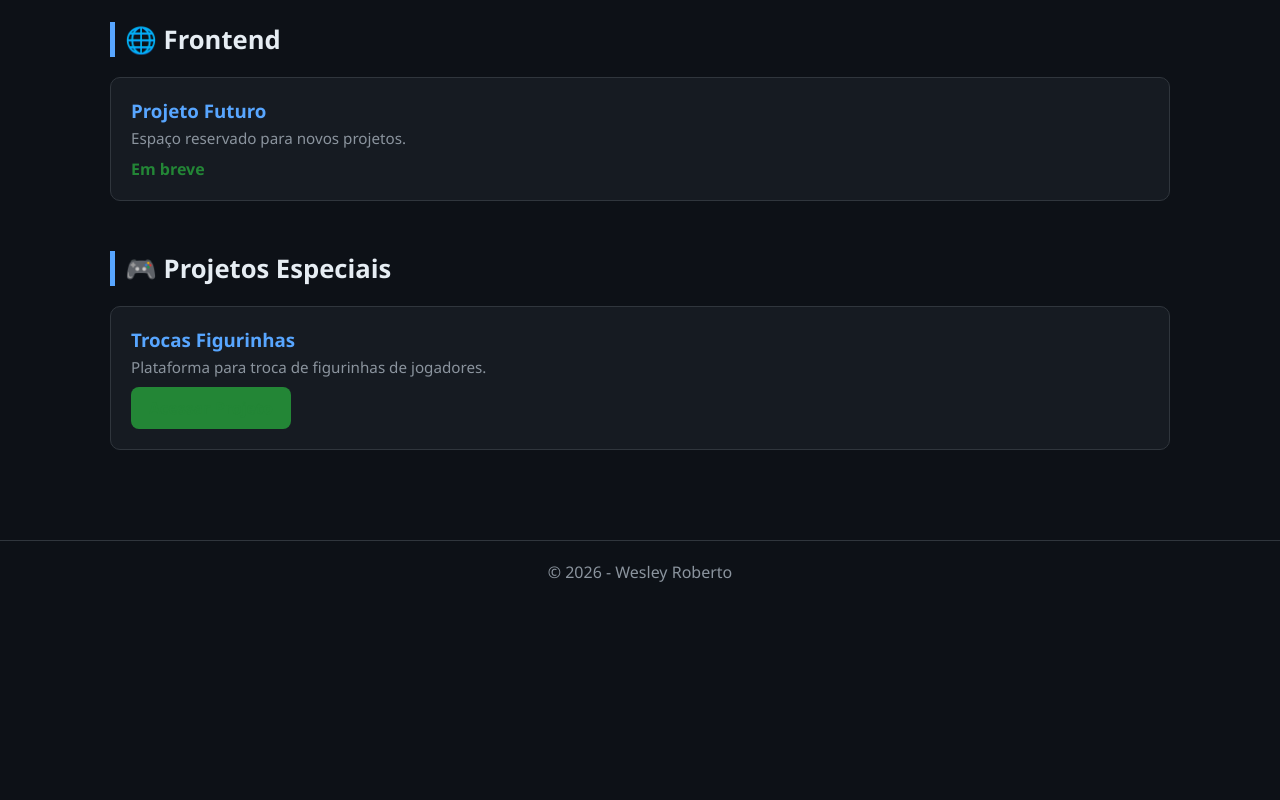
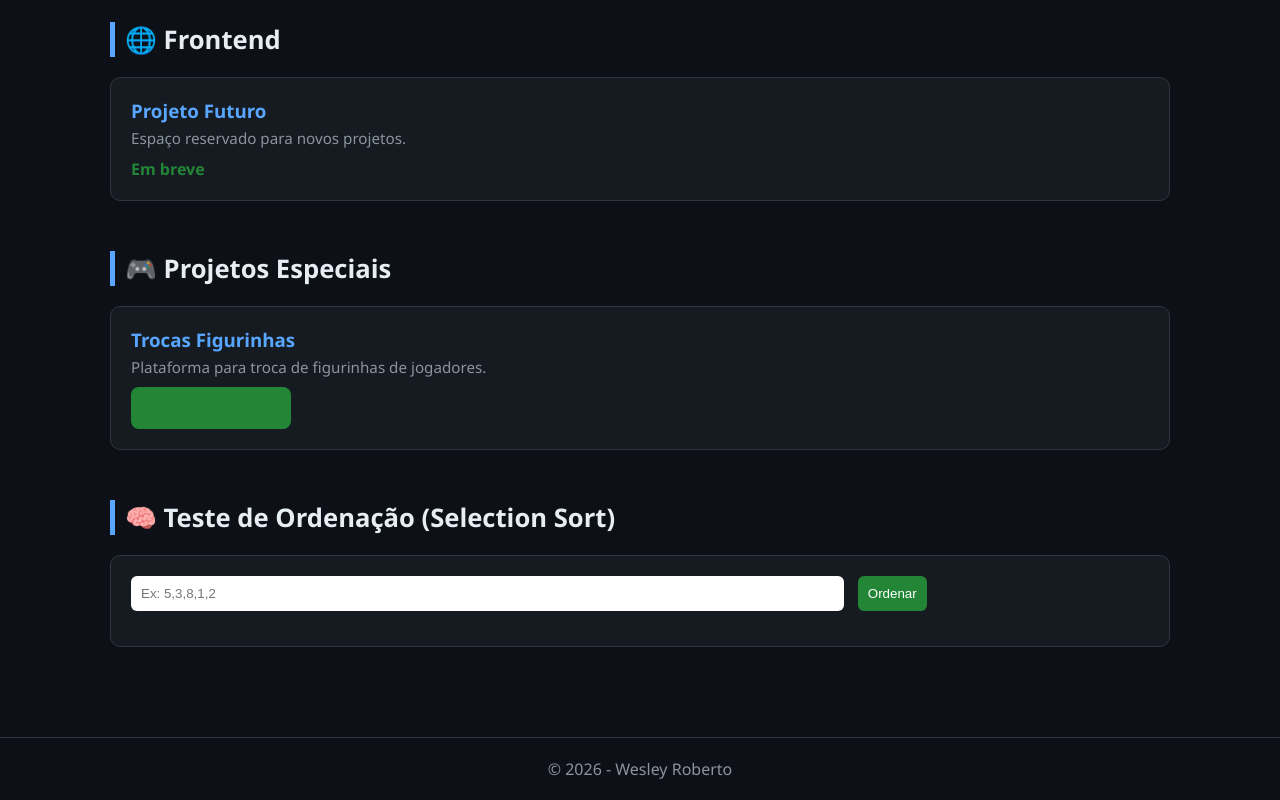
Before and after one commit to lightning133/repositorio, a plain HTML site: page index.html in a window 1280 px wide. Shown: the part 393-1193 px from the top of the page. Before the commit the page ends 996 px from the top, so only its background shows below. Drawn offline with Linux system fonts and the light colour scheme.

Commit message:
Add selection sort feature to index.html
Added a new section for selection sort functionality with input and button to sort an array.

```diff
--- a/index.html
+++ b/index.html
@@ -112,6 +112,40 @@ header p {
     background: #2ea043;
 }
 
+/* TESTE SORT */
+.sort-box {
+    background: #161b22;
+    padding: 20px;
+    border-radius: 10px;
+    border: 1px solid #30363d;
+}
+
+.sort-box input {
+    padding: 10px;
+    width: 70%;
+    border-radius: 6px;
+    border: none;
+    margin-right: 10px;
+}
+
+.sort-box button {
+    padding: 10px;
+    border: none;
+    border-radius: 6px;
+    background: #238636;
+    color: white;
+    cursor: pointer;
+}
+
+.sort-box button:hover {
+    background: #2ea043;
+}
+
+.result {
+    margin-top: 15px;
+    color: #58a6ff;
+}
+
 /* FOOTER */
 footer {
     text-align: center;
@@ -155,7 +189,6 @@ footer {
         </ul>
     </section>
 
-    <!-- NOVA SEÇÃO -->
     <section class="category">
         <h2>🎮 Projetos Especiais</h2>
         <ul class="repo-list">
@@ -169,14 +202,46 @@ footer {
         </ul>
     </section>
 
+    <!-- NOVA PARTE COM SELECTION SORT -->
+    <section class="category">
+        <h2>🧠 Teste de Ordenação (Selection Sort)</h2>
+        <div class="sort-box">
+            <input type="text" id="arrayInput" placeholder="Ex: 5,3,8,1,2">
+            <button onclick="ordenar()">Ordenar</button>
+            <div class="result" id="resultado"></div>
+        </div>
+    </section>
+
 </div>
 
 <footer>
     © 2026 - Wesley Roberto
 </footer>
 
-<!-- JS DO SEU REPOSITÓRIO -->
-<script src="https://cdn.jsdelivr.net/gh/lightning133/inicio-backend@main/main.js"></script>
+<script>
+// SELECTION SORT
+function selectionSort(arr) {
+    for(let i = 0; i < arr.length; i++) {
+        let min = i;
+        for(let j = i + 1; j < arr.length; j++) {
+            if(arr[j] < arr[min]) min = j;
+        }
+        [arr[i], arr[min]] = [arr[min], arr[i]];
+    }
+    return arr;
+}
+
+// FUNÇÃO PARA PEGAR INPUT E MOSTRAR RESULTADO
+function ordenar() {
+    let input = document.getElementById("arrayInput").value;
+    let array = input.split(",").map(Number);
+
+    let ordenado = selectionSort(array);
+
+    document.getElementById("resultado").innerText =
+        "Resultado: " + ordenado.join(", ");
+}
+</script>
 
 </body>
 </html>
```
